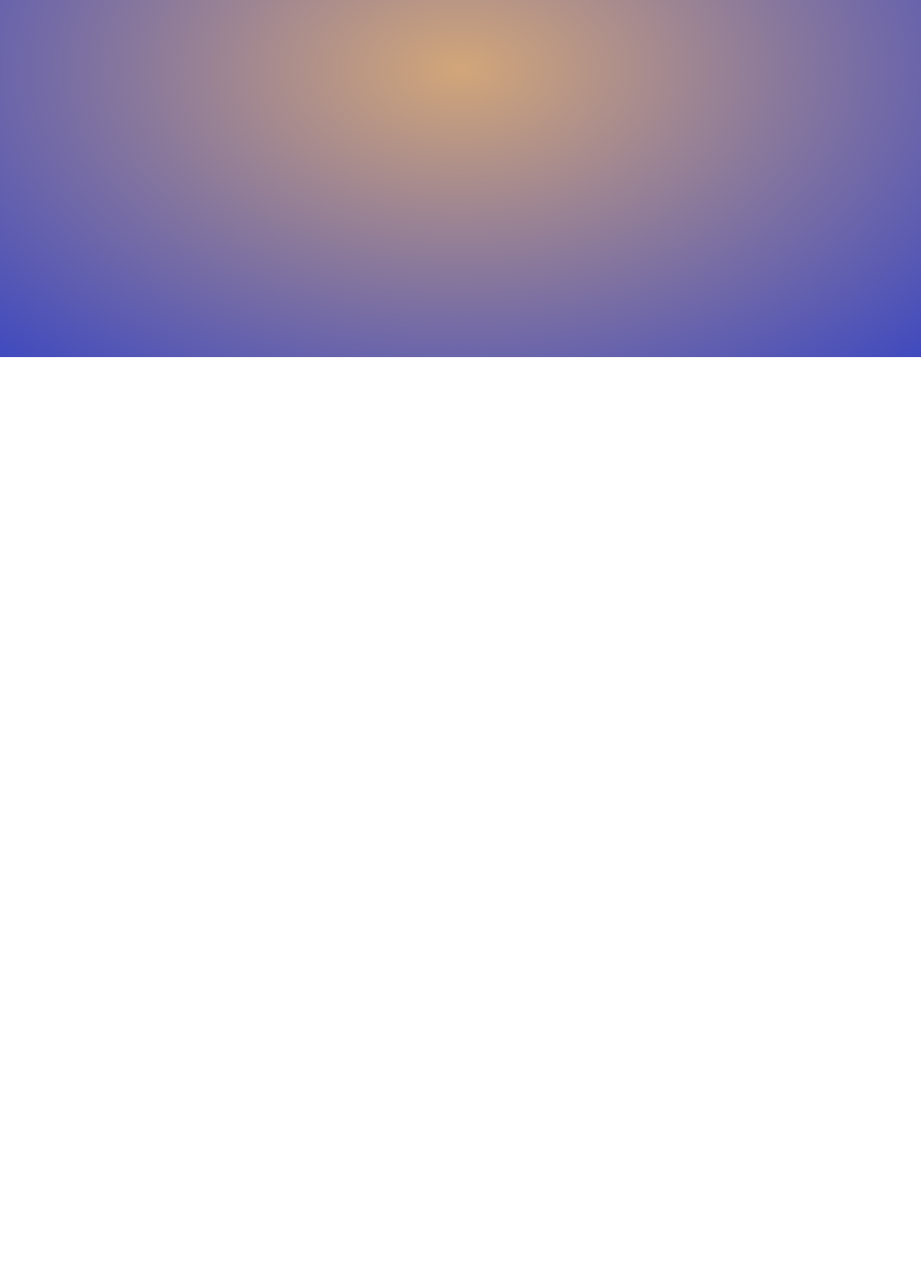
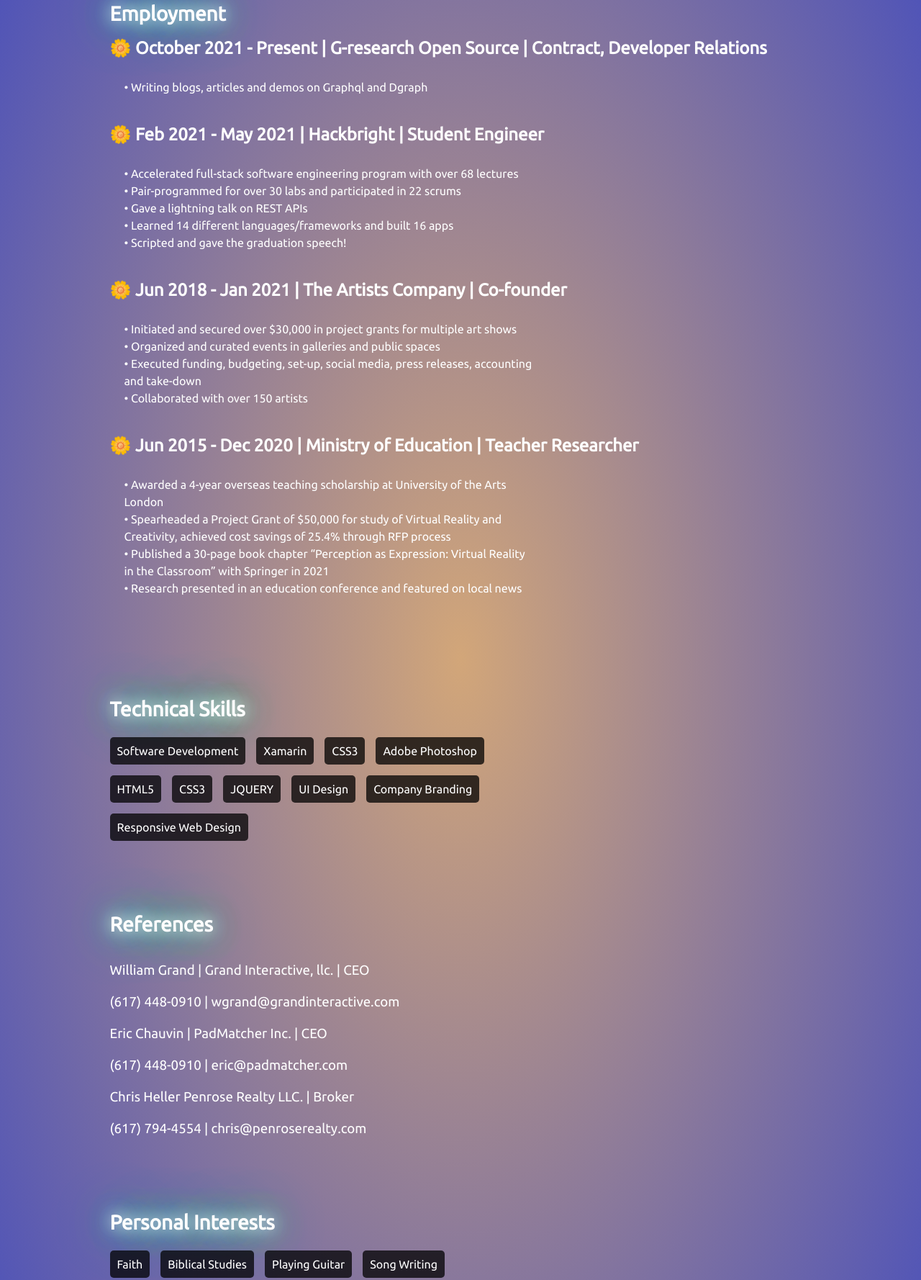
Before and after one commit to debiday/debiday.github.io, a Gatsby site: page /about in a window 1280 px wide. Shown: the part 304-2082 px from the top of the page at 72% size. Before the commit the page ends 800 px from the top, so only its background shows below. Built offline with nearby package versions, Linux system fonts and the light colour scheme; Gatsby itself is replaced by a stand-in of ours.

Commit message:
add about.module.css, edit about page

```diff
--- a/src/components/Navbar.js
+++ b/src/components/Navbar.js
@@ -16,7 +16,7 @@
 
     return (
         <nav>
-            <h1>{ title }</h1>
+            <h2>{ title }</h2>
             <div className="links">
                 <Link to='/'>Home</Link>
                 <Link to='/about'>About</Link>
--- a/src/pages/about.js
+++ b/src/pages/about.js
@@ -1,12 +1,83 @@
 import React from 'react';
 import Layout from '../components/Layout';
+import {skillset, inner, h1, desc} from '../styles/resume.module.css'
 
 export default function about() {
     return (
-    <Layout>
-        <div>
-            <h1>About Page</h1>
-            <p>Some content goes here.</p>
+        <Layout>
+            <div className={inner}>
+            <section>
+            <h1 className={h1}>Employment</h1>
+            <br />
+            <h2>🌼 October 2021 - Present | G-research Open Source | Contract, Developer Relations</h2>
+            <br />
+            <ul className={desc}>
+            <li>• Writing blogs, articles and demos on Graphql and Dgraph</li>
+            </ul>
+            <h2>🌼 Feb 2021 - May 2021 | Hackbright | Student Engineer</h2>
+            <br />
+            <ul className={desc}>
+                <li>• Accelerated full-stack software engineering program with over 68 lectures</li>
+                <li>• Pair-programmed for over 30 labs and participated in 22 scrums</li>
+                <li>• Gave a lightning talk on REST APIs</li>
+                <li>• Learned 14 different languages/frameworks and built 16 apps</li>
+                <li>• Scripted and gave the graduation speech!</li>
+            </ul>
+            <h2>🌼 Jun 2018 - Jan 2021 | The Artists Company | Co-founder</h2>
+            <br />
+            <ul className={desc}>
+                <li>• Initiated and secured over $30,000 in project grants for multiple art shows</li>
+                <li>• Organized and curated events in galleries and public spaces</li>
+                <li>• Executed funding, budgeting, set-up, social media, press releases, accounting and take-down</li>
+                <li>• Collaborated with over 150 artists </li>
+            </ul>
+            <h2>🌼 Jun 2015 - Dec 2020 | Ministry of Education | Teacher Researcher</h2>
+            <br />
+            <ul className={desc}>
+                <li>• Awarded a 4-year overseas teaching scholarship at University of the Arts London</li>
+                <li>• Spearheaded a Project Grant of $50,000 for study of Virtual Reality and Creativity, achieved cost savings of 25.4% through RFP process</li>
+                <li>• Published a 30-page book chapter “Perception as Expression: Virtual Reality in the Classroom” with Springer in 2021</li>
+                <li>• Research presented in an education conference and featured on local news</li>
+            </ul>
+        </section>
+        <section>
+            <h1 className={h1}>Technical Skills</h1>
+            <br />
+            <ul className={skillset}>
+            <li>Software Development</li>
+            <li>Xamarin</li>
+            <li>CSS3</li>
+            <li>Adobe Photoshop</li>
+            <li>HTML5</li>
+            <li>CSS3</li>
+            <li>JQUERY</li>
+            <li>UI Design</li>
+            <li>Company Branding</li>
+            <li>Responsive Web Design</li>
+            </ul>
+        </section>
+        <section>
+            <h1 className={h1}>References</h1>
+            <br />
+            <p>William Grand | <em>Grand Interactive, llc. | CEO</em></p>
+            <p>(617) 448-0910 | wgrand@grandinteractive.com</p>
+            <p>Eric Chauvin | <em>PadMatcher Inc. | CEO</em></p>
+            <p>(617) 448-0910 | eric@padmatcher.com</p>
+            <p>Chris Heller <em>Penrose Realty LLC. | Broker</em></p>
+            <p>(617) 794-4554 | chris@penroserealty.com</p>
+        </section>
+                <section>
+            <h1>Personal Interests</h1>
+            <br />
+            <ul className={skillset}>
+            <li>Faith</li>
+            <li>Biblical Studies</li>
+            <li>Playing Guitar</li>
+            <li>Song Writing</li>
+            <li>Health & Nutrition</li>
+            <li>Reading</li>
+            </ul>
+        </section>
         </div>
     </Layout>
     );
--- a/src/styles/global.css
+++ b/src/styles/global.css
@@ -12,10 +12,12 @@
 body{
     background: radial-gradient(#D2A679, #404ABF);
     background-repeat: no-repeat;
+    padding: 50px;
 }
 p {
     margin: 16px auto;
     line-height: 1.5em;
+    font-size: 14pt;
 }
 /* layout and nav*/
 .layout {
--- /dev/null
+++ b/src/styles/resume.module.css
@@ -0,0 +1,81 @@
+    html
+    {
+        font-size:100%;
+        color: white;
+    }
+
+    .skillset li:hover
+    {
+        background:#3498db;
+    }
+
+    h1
+    {
+        color:white;
+        text-shadow:
+        0 0 21px #fff,
+        0 0 42px #0fa,
+        0 0 82px #0fa
+    }
+
+    .right
+    {
+        float:center;
+        height:100%;
+        position:relative;
+    }
+
+    .inner
+    {
+        margin:0 auto;
+        max-width:975px;
+        padding:3em;
+    }
+
+    .inner h1
+    {
+        font-size:1.75em;
+    }
+
+    .inner p
+    {
+        color:white;
+    }
+
+    .inner p em
+    {
+        color: white;
+        font-style:normal;
+    }
+
+    .inner section
+    {
+        margin:100px auto;
+    }
+
+    ul
+    {
+        list-style-type:none;
+        margin-top:-10px;
+        max-width:570px;
+        padding:0;
+    }
+
+    .skillset li
+    {
+        background:rgba(0,0,0,.75);
+        border-radius:5px;
+        color:#FFF;
+        display:inline-block;
+        list-style:none;
+        margin:15px 15px 0 0;
+        padding:10px;
+        text-align:justify;
+    }
+
+    .desc {
+        font-size: medium;
+        padding: 20px;
+        line-height: 150%;
+        padding-bottom: 40px;
+    }
```
